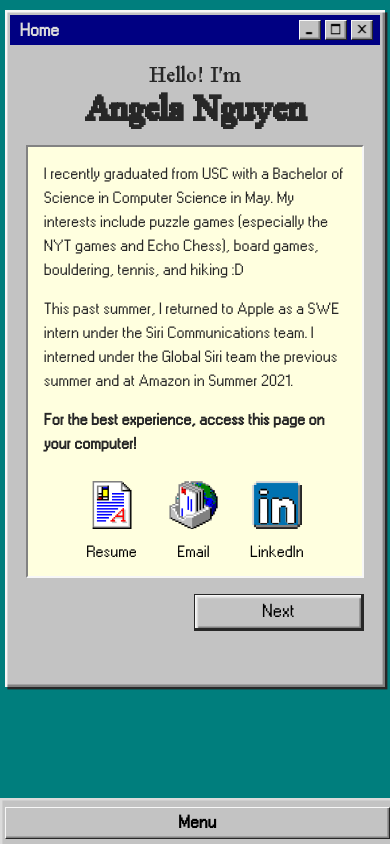
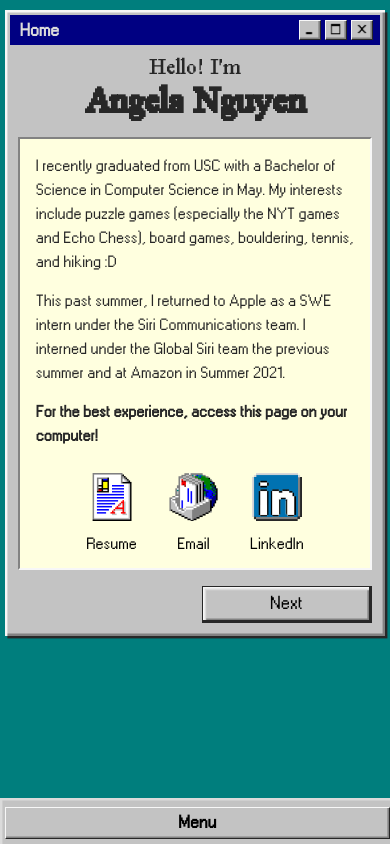
Before and after one commit to anginguyen/anginguyen.github.io, a React (Create React App) app in the folder angelanguyen/: page / in a window 390 px wide. Built offline with nearby package versions, Linux system fonts and the light colour scheme.

Commit message:
fix heights and margins for mobile

```diff
--- a/angelanguyen/src/components/css/WindowBox.css
+++ b/angelanguyen/src/components/css/WindowBox.css
@@ -11,10 +11,5 @@
 @media (max-width: 1000px) {
     .window-container {
         transform: translate(0, 0) !important;
-        height: 79vh;
-    }
-
-    .window-content {
-        height: 100%;
     }
 }
--- a/angelanguyen/src/css/Experiences.css
+++ b/angelanguyen/src/css/Experiences.css
@@ -58,15 +58,15 @@
 }
 
 @media (max-width: 1000px) {
+    .experience-tabs-content {
+        max-height: 80vh;
+    }
+
     .tab-panels {
         font-size: 1rem;
         padding: 1rem;
-        max-height: 87%;
+        max-height: 55vh;
         overflow: scroll;
-    }
-
-    .react-tabs {
-        height: 82%;
     }
 }
 
--- a/angelanguyen/src/css/Home.css
+++ b/angelanguyen/src/css/Home.css
@@ -53,8 +53,13 @@
     .non-laptop-note {
         display: initial;
     }
+
+    .home-content {
+        max-height: 70vh;
+    }
+
     .home-content-box {
-        max-height: 60%;
+        height: 90%;
         overflow: scroll;
         padding: 1rem;
     }
@@ -85,6 +90,10 @@
         text-align: center;
     }
 
+    .home-content {
+        padding: 0.5rem;
+    }
+
     .home-content-box p {
         font-size: 1rem;
     }
```
